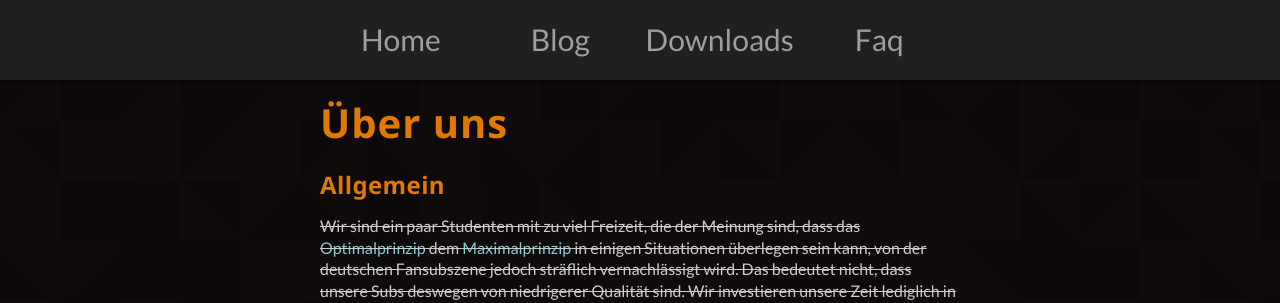
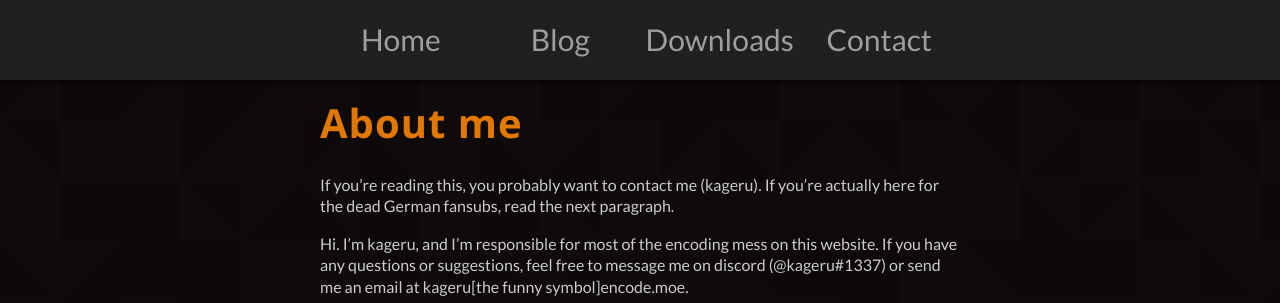
Before and after one commit to kageru/moeblog, a Django app: template templates/contact/contact.html in a window 1280 px wide. Shown: the top 303 px of the page. Run offline with Django 3.2, Linux system fonts and the light colour scheme; the template is opened without the code that fills it, so the values that code supplies are empty; some libraries are stand-ins or nearby versions; some web fonts are replaced.

Commit message:
updated contact page and made it more visible

```diff
--- a/templates/contact/contact.html
+++ b/templates/contact/contact.html
@@ -22,7 +22,25 @@
 
 <div id="wrapper">
     <h1 class="accent1">
-        Über uns
+        About me
+    </h1>
+    <p>
+        If you’re reading this, you probably want to contact me (kageru).
+        If you’re actually here for the dead German fansubs, read the next paragraph.
+    </p>
+    <p>
+        Hi. I’m kageru, and I’m responsible for most of the encoding mess on this website.
+        If you have any questions or suggestions, feel free to message me on discord (@kageru#1337)
+        or send me an email at kageru[the funny symbol]encode.moe.
+    </p>
+    PGP:
+    <pre><code>
+D071 4930 ACC8 0F2B 0EE3
+2255 8282 A2BE A4AD A3D2
+    </code></pre>
+
+    <h1 class="accent1">
+        Über uns (outdated)
     </h1>
     <h2 class="accent1">Allgemein</h2>
     <p> <s>Wir sind ein paar Studenten mit zu viel Freizeit, die der Meinung sind, dass das <a
--- a/templates/footer.html
+++ b/templates/footer.html
@@ -1,6 +1,6 @@
 <footer>
     <div style="text-align: right; width: 50%; margin: auto; padding-top: 0.1em; padding-bottom: 0.1em">
         <p><a href="#">Return to top</a></p>
-        <p style="font-size: 100%"><a href="/contact">Impressum</a></p>
+        <p style="font-size: 100%"><a href="/contact">Contact</a></p>
     </div>
 </footer>
--- a/templates/header.html
+++ b/templates/header.html
@@ -5,6 +5,6 @@
 		<td class="headerelement"> <a href="/news" class="headerlink">Home</a></td>
 		<td class="headerelement"> <a href="/blog" class="headerlink" >Blog</a></td>
         <td class="headerelement"> <a href="/ddl/fs" class="headerlink">Downloads</a></td>
-        <td class="headerelement"> <a href="/faq" class="headerlink">Faq</a></td>
+        <td class="headerelement"> <a href="/contact" class="headerlink">Contact</a></td>
 	</table>
 </header>
```
